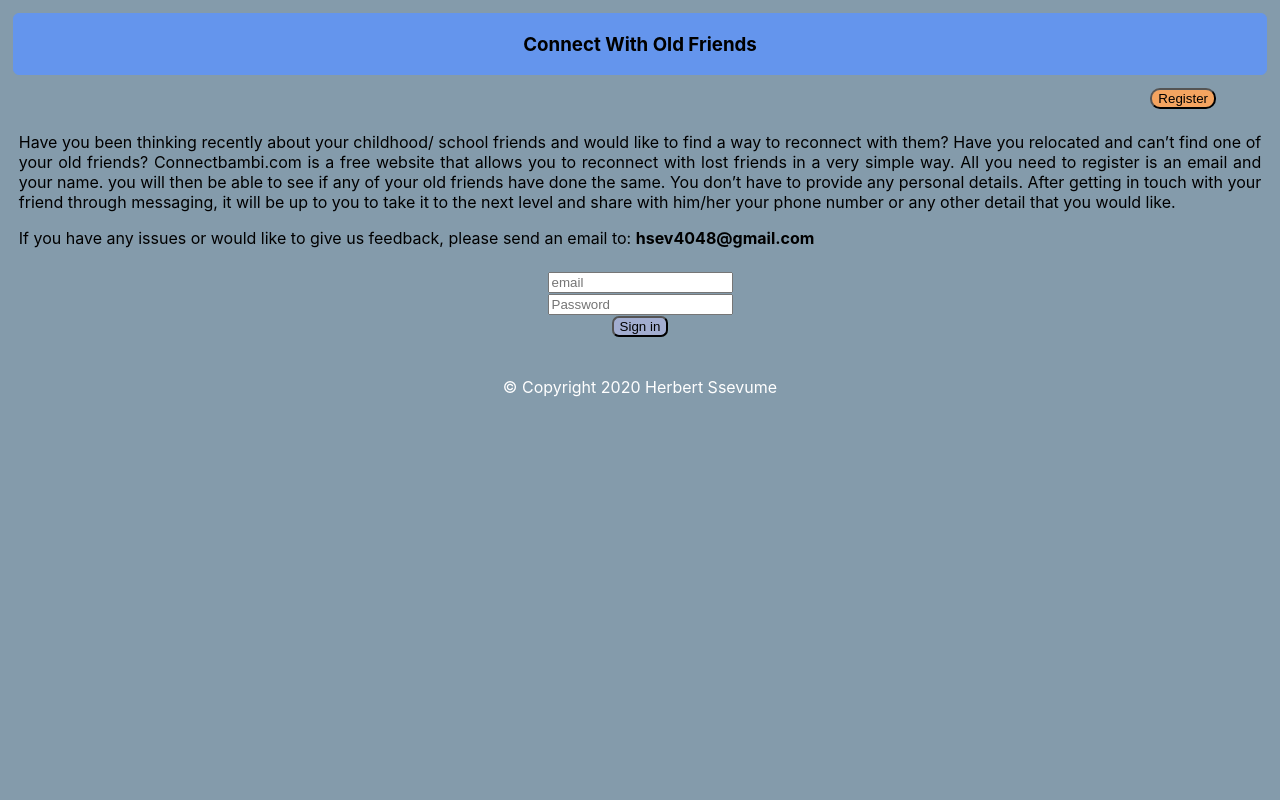
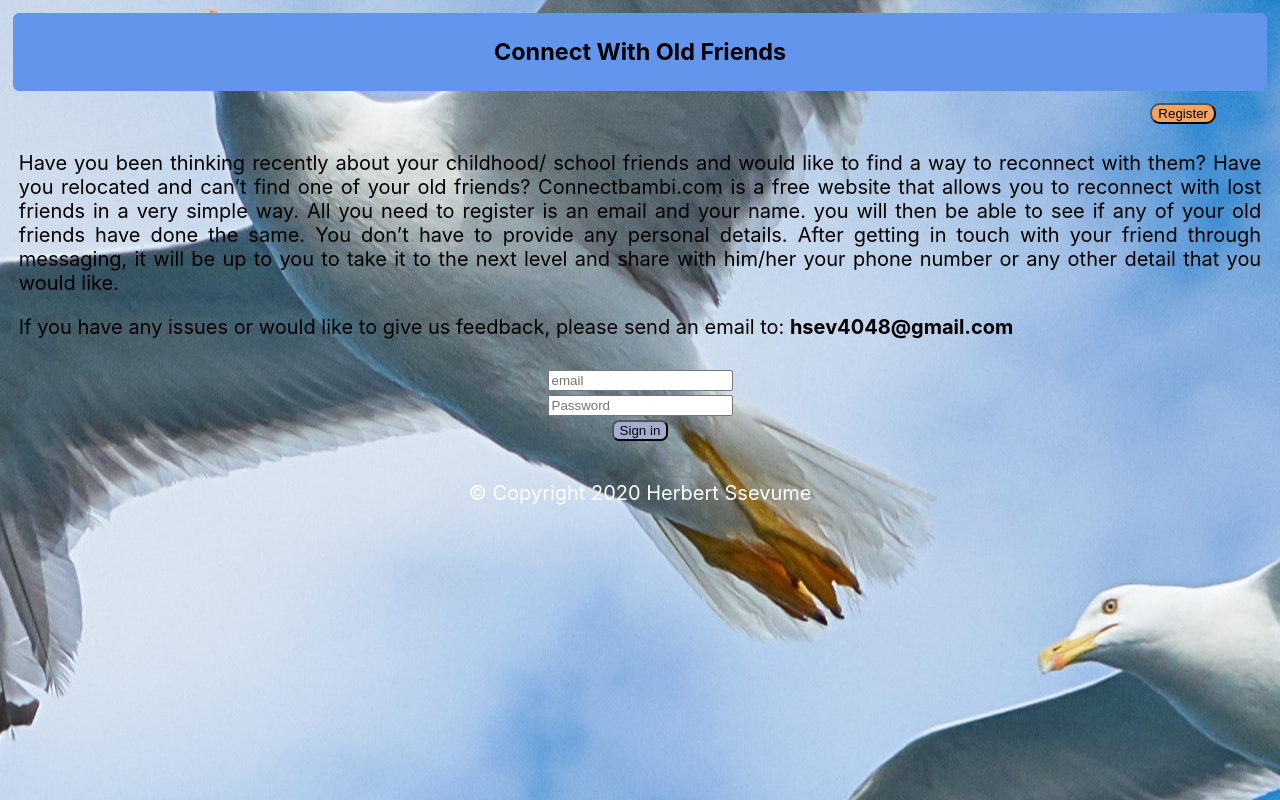
Before and after one commit to Herbertbhs02/bambi, a React (Create React App) app: page / in a window 1280 px wide. Built offline with nearby package versions, Linux system fonts and the light colour scheme.

Commit message:
background image+font-size

```diff
--- a/src/App.css
+++ b/src/App.css
@@ -3,5 +3,16 @@
 }
 
 body{
-  background-color:#849bab
+  background-image: url(../src/Assets/air-animal.jpg);
+  background-position: center;
+  background-attachment: fixed;
+  background-size: auto;
+  font-size: 20px
+
 }
+
+
+/*background-color:#849bab
+
+
+*/
--- a/src/looks/Navbar.css
+++ b/src/looks/Navbar.css
@@ -34,7 +34,8 @@ button{
 .introduction{
     text-align: justify;
     padding: 6px;
-    margin:1px 1% 1px 1%
+    margin:1px 1% 1px 1%;
+
 }
 
 .email{
```
Also changed, not shown: src/Assets/air-animal.jpg (added).
